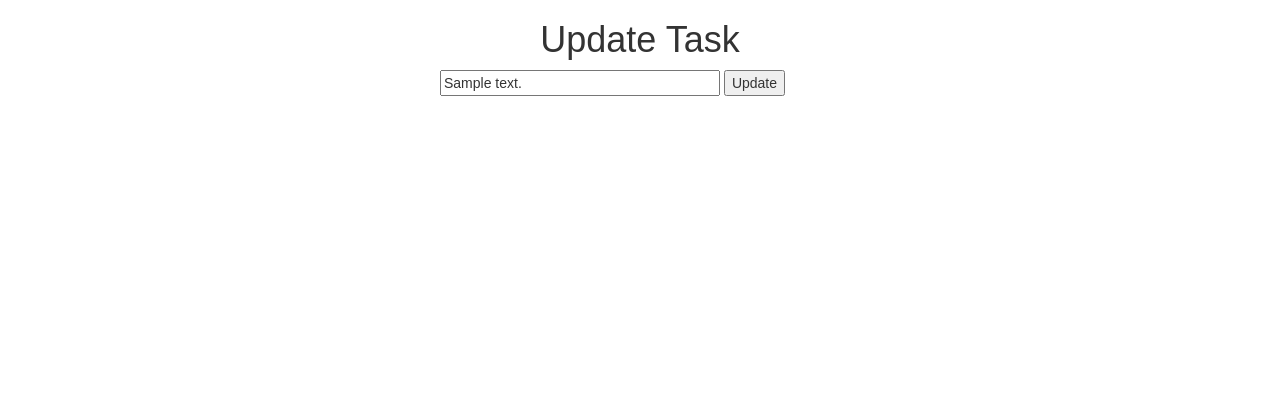
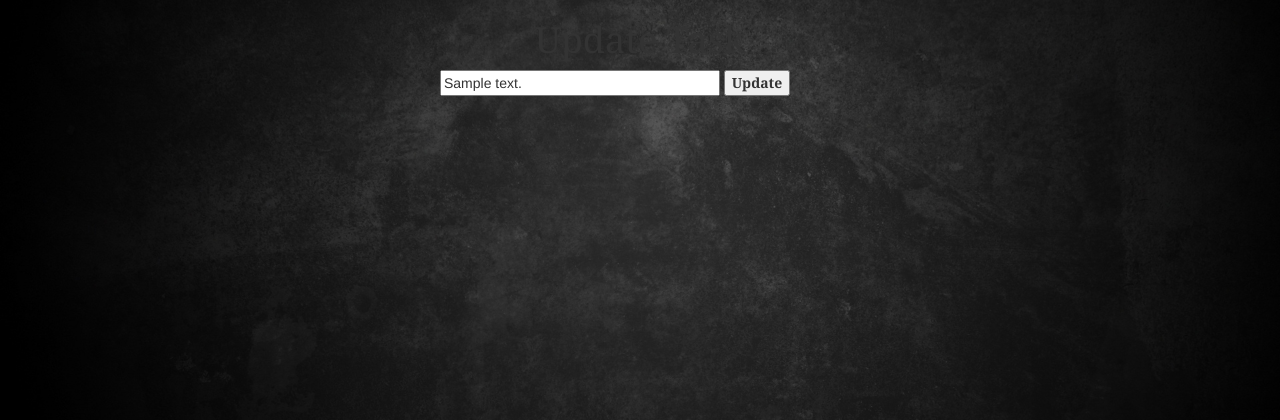
Before and after one commit to Krishnasai-N/TodoFlask, a Flask app: page /update/1 in a window 1280 px wide. Shown: the top 420 px of the page. Run offline with Flask 2, Linux system fonts and the light colour scheme; tables that the repository leaves empty hold one stand-in row (values such as "Sample post"); some libraries are stand-ins or nearby versions.

Commit message:
Update update.html

```diff
--- a/templates/update.html
+++ b/templates/update.html
@@ -3,20 +3,30 @@
 {% block head %}
 <title>Task Master</title>
 <style>
-body, html {
+body {
+    background-image: url('static/img/webbackg.jpg');
+    background-size:cover;
     margin: 0;
-    font-family: sans-serif;
 }
 
 h1 {
     text-align:center;
+    font-family:Cambria;
+}
+
+h4 {
+    color:rgba(255, 255, 255, 0.719);
+    text-align:center;
 }
 .content {
+    font-family: Cambria;
+    font-weight: bold;
     margin: 0 auto;
     width: 400px;
 }
 
 table, td, th {
+    color:rgba(255, 255, 255, 0.719);
     border: 1px solid #aaa;
 }
 
@@ -36,10 +46,13 @@ td {
 }
 
 .form {
+    color:rgba(255, 255, 255, 0.719);
     margin-top: 20px;
 }
 
 #content {
+    font-family: Helvetica;
+    font-weight: normal;
     width: 70%;
 }
 </style>
@@ -47,6 +60,7 @@ td {
 {% endblock %}
 
 {% block body %}
+<body background=url(static/img/webbackg.jpg)>
 <div class="content">
     <h1>Update Task</h1>
 
@@ -55,4 +69,5 @@ td {
         <input type="submit" value="Update">
     </form>
 </div>
+</body>
 {% endblock %}
```
